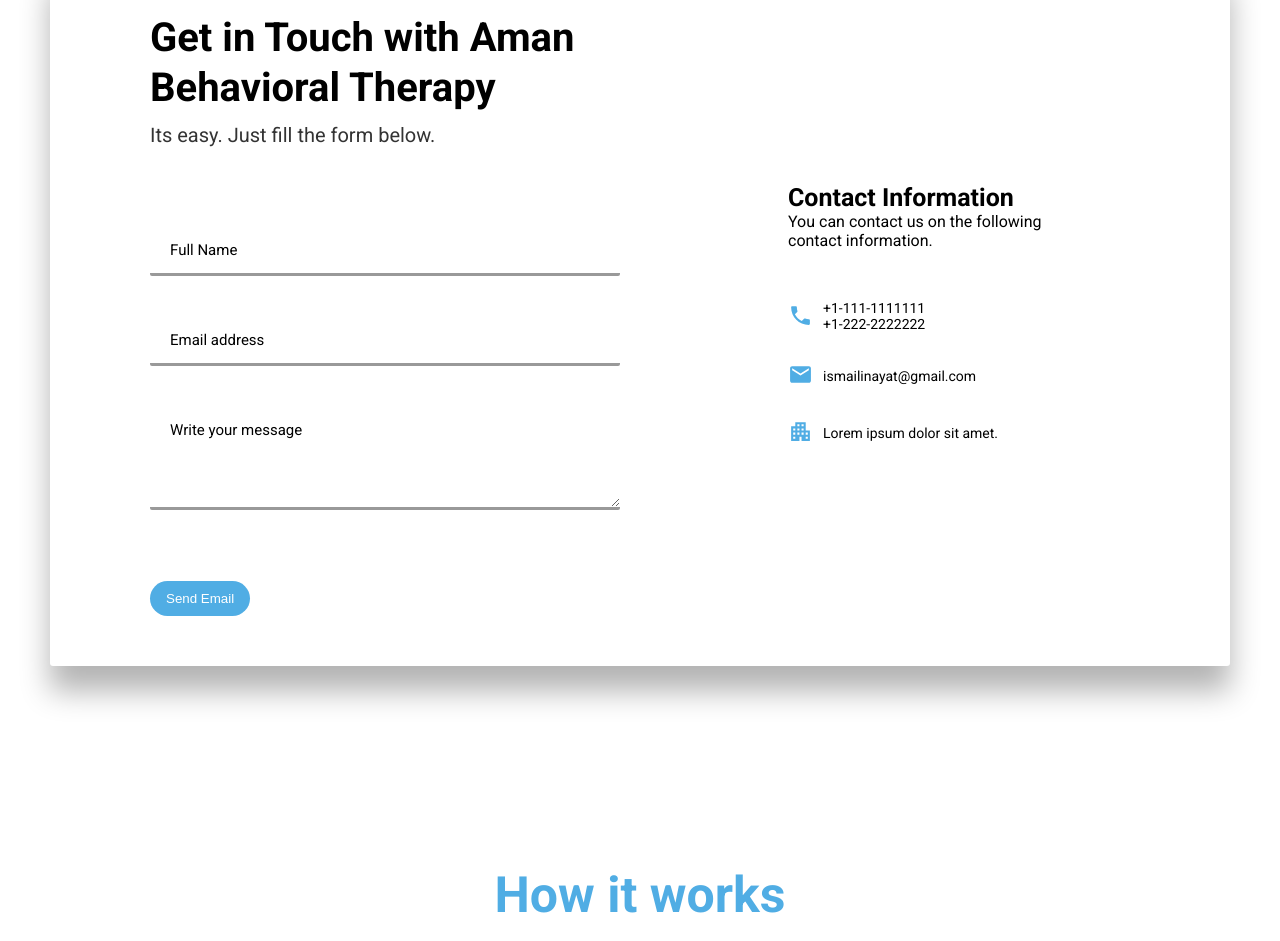
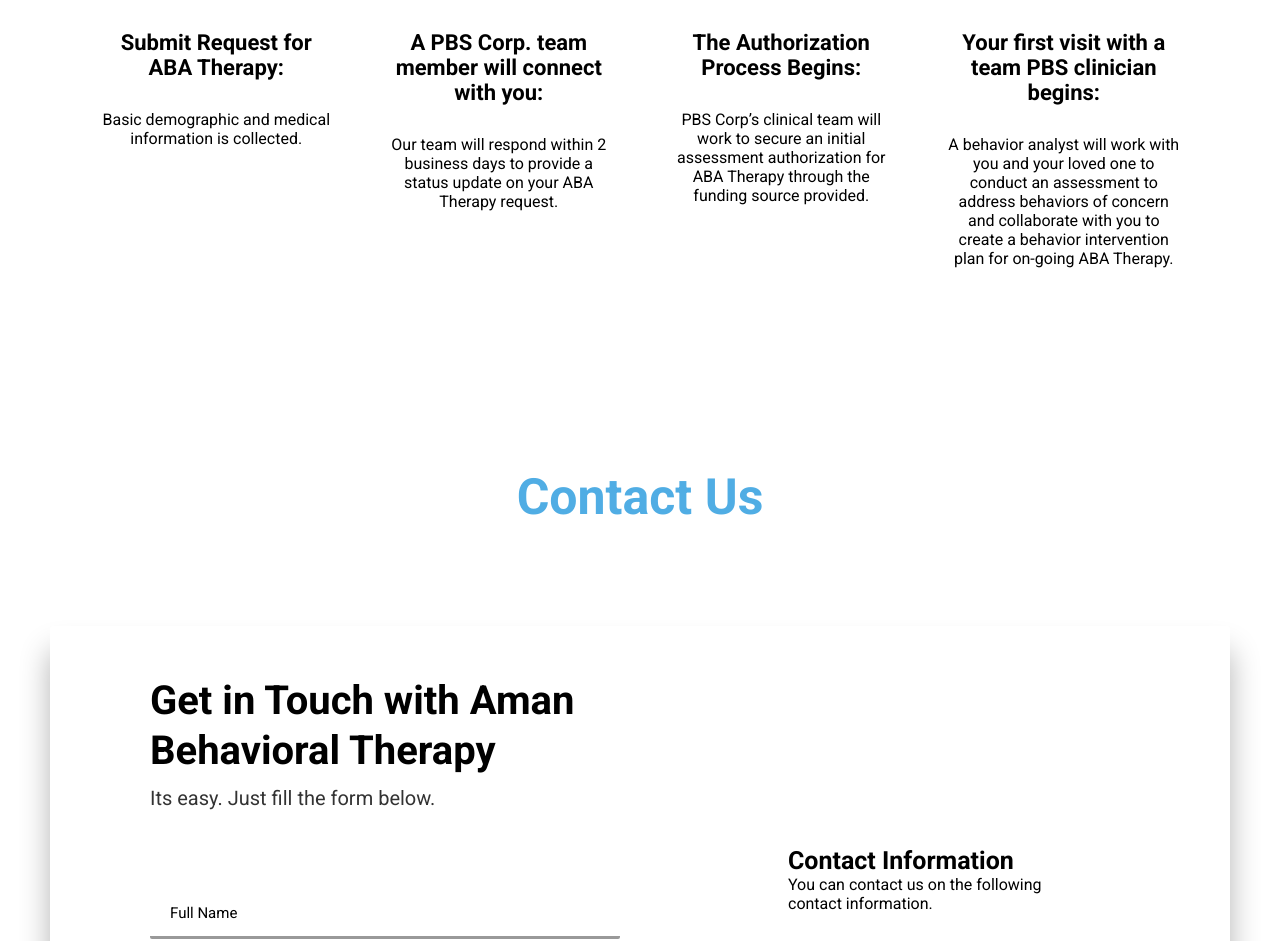
Before and after one commit to ismailinayat/aman-behavioral-therapy, a Next.js app: page / in a window 1280 px wide. Shown: the part 1793-2734 px from the top of the page. Built offline with nearby package versions, Linux system fonts and the light colour scheme.

Commit message:
moved form below

```diff
--- a/src/app/page.tsx
+++ b/src/app/page.tsx
@@ -10,8 +10,8 @@
     <Box>
       <Hero />
       <About />
+      <HowItWorks />
       <ContactForm />
-      <HowItWorks />
     </Box>
   );
 }
```
